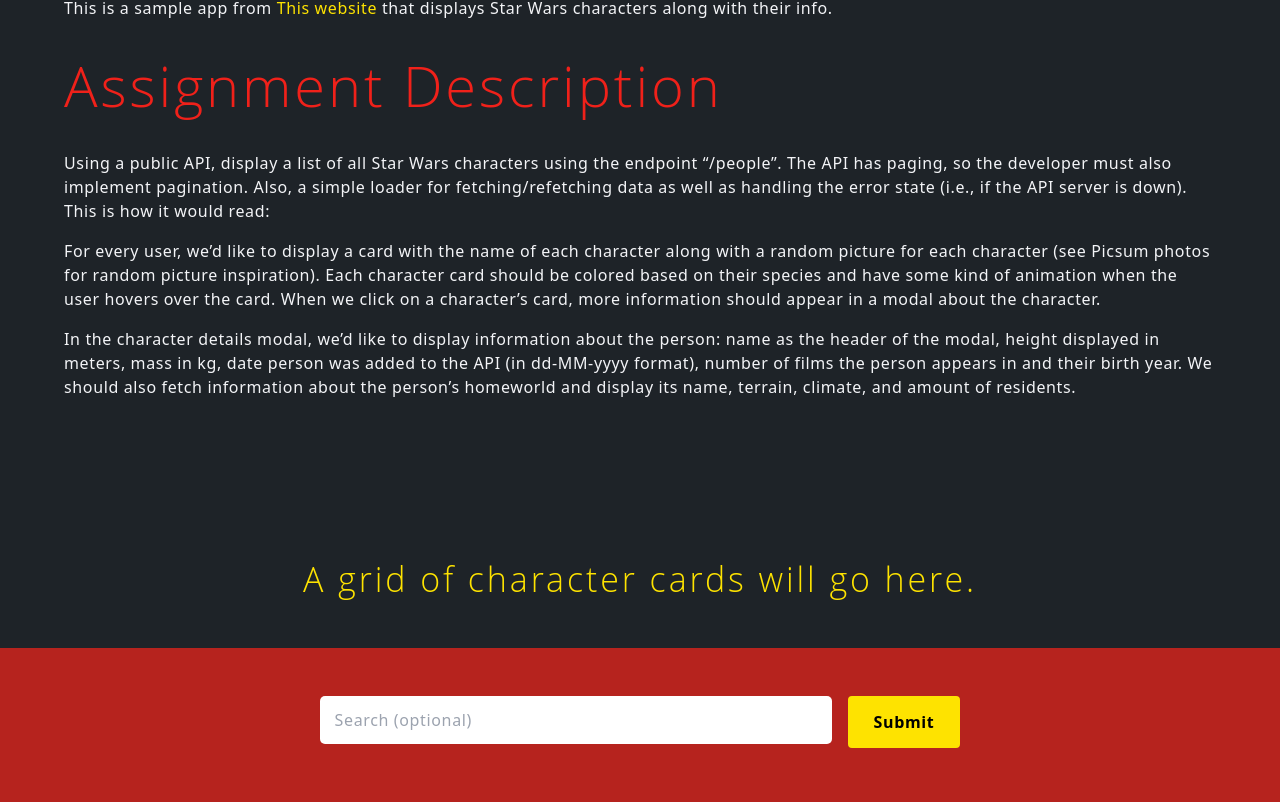
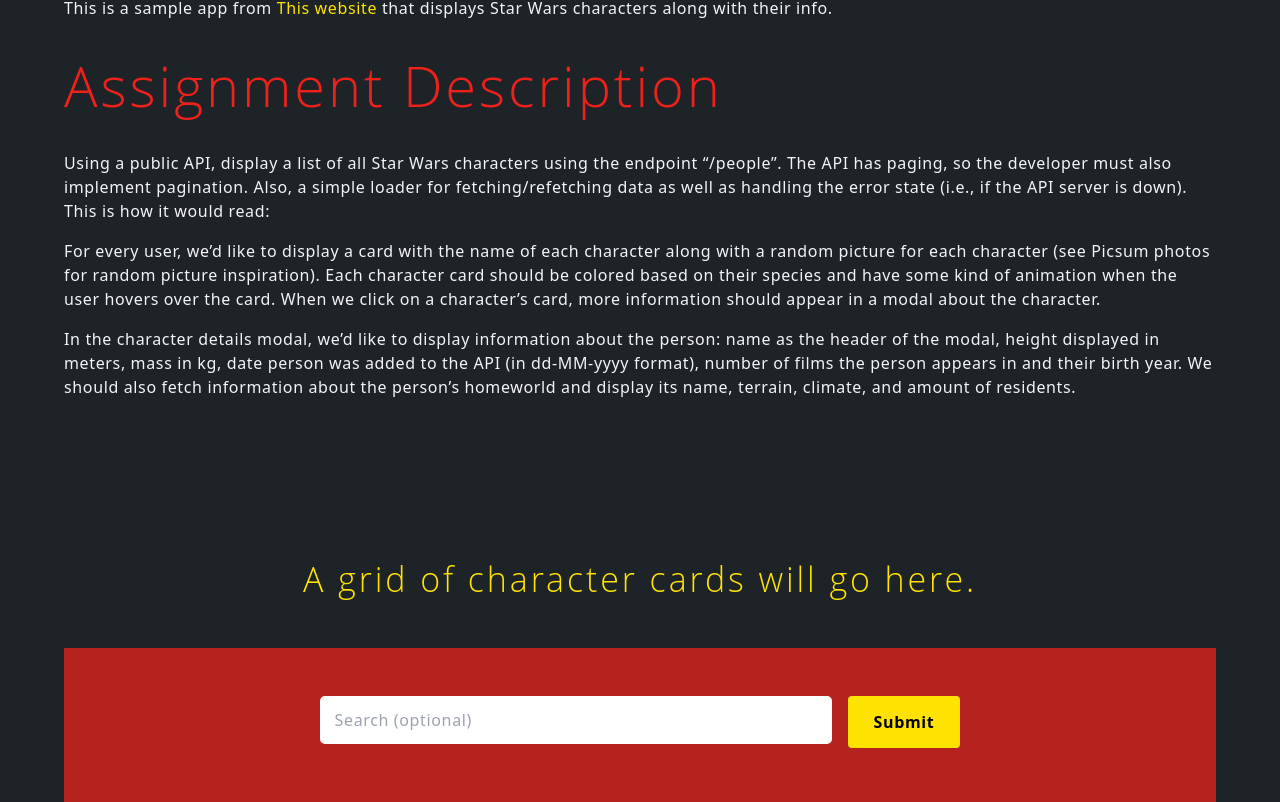
Before and after one commit to sofiamay/starwars-character-app, a React (Create React App) app: page / in a window 1280 px wide. Shown: the part 495-1297 px from the top of the page. Built offline with nearby package versions, Linux system fonts and the light colour scheme.

Commit message:
Restyle search form

```diff
--- a/src/components/SearchForm.tsx
+++ b/src/components/SearchForm.tsx
@@ -27,9 +27,9 @@ function SearchForm() {
   };
 
   return (
-    <section className="SearchForm bg-accent-dark">
+    <section className="SearchForm">
         <div className="section-content">
-          <div className="form flex flex-col gap-8 items-center text-center">
+          <div className="form flex flex-col gap-8 items-center text-center bg-accent-dark">
             <div className="search flex flex-row gap-4">
               <input type="text" id="search-input" name="search-input" placeholder="Search (optional)" maxLength={24} value={inputText} onChange={inputHandler} />
               <Button type="primary" onClick={onSubmit}> Submit </Button>
```
